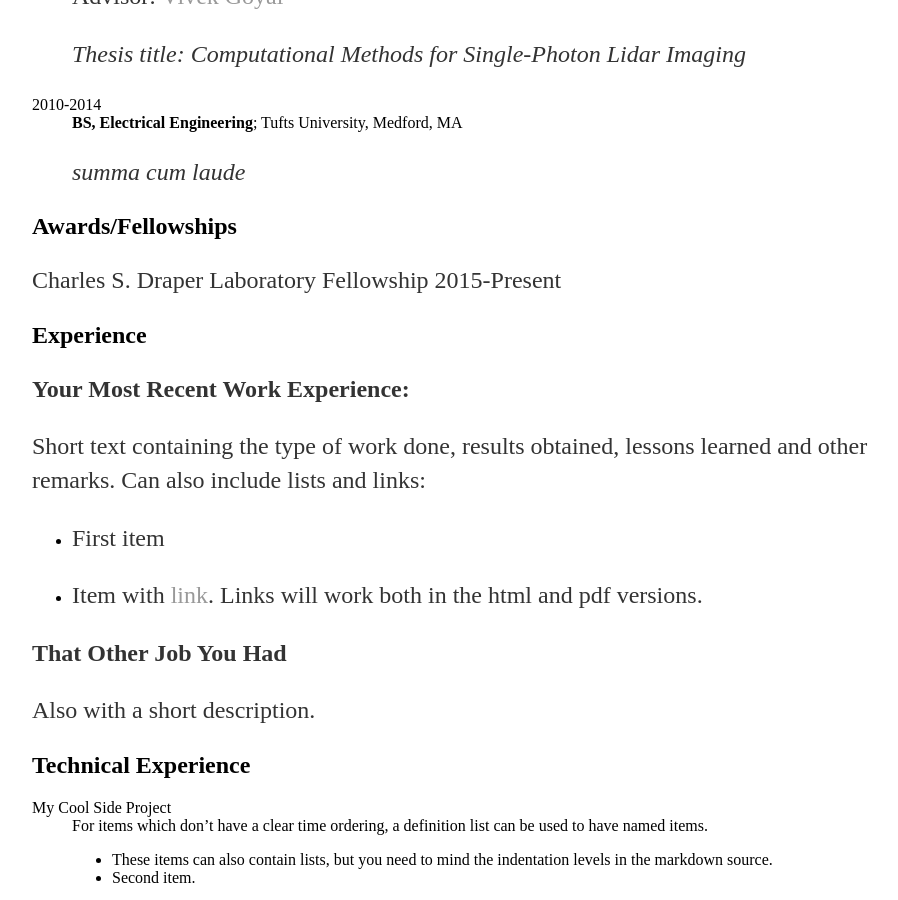
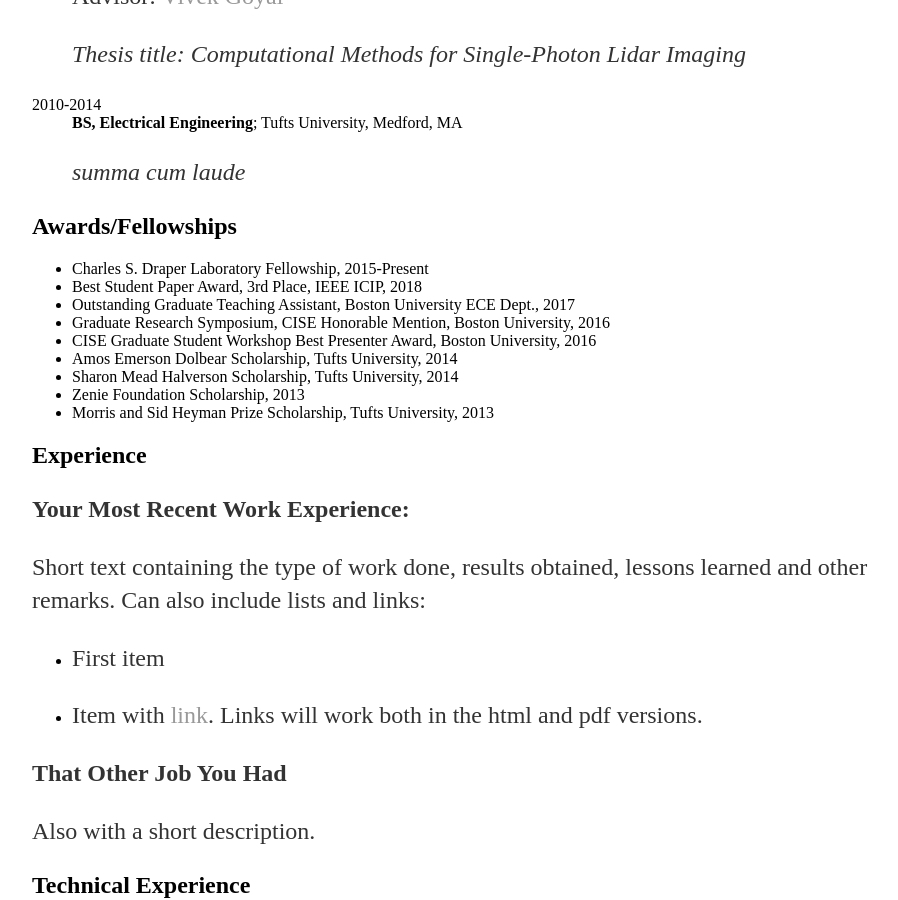
Before and after one commit to joshrapp1/joshrapp1.github.io, a Jekyll site: the page built from cv/index.md, in a window 1280 px wide and 900 px high, scrolled down 441 px. Shown: the whole window, without its empty margins (160-1058 px from the left). Built offline with Jekyll 4.4.1, drawn with Linux system fonts in a browser that asks for light colours; our own code applies the rules of GitHub Pages for plain Markdown files.

Commit message:
Update index.md

```diff
--- a/cv/index.md
+++ b/cv/index.md
@@ -24,8 +24,15 @@ Education
 Awards/Fellowships
 ------------------
 
-Charles S. Draper Laboratory Fellowship 2015-Present
-
+* Charles S. Draper Laboratory Fellowship, 2015-Present
+* Best Student Paper Award, 3rd Place, IEEE ICIP, 2018
+* Outstanding Graduate Teaching Assistant, Boston University ECE Dept., 2017
+* Graduate Research Symposium, CISE Honorable Mention, Boston University, 2016
+* CISE Graduate Student Workshop Best Presenter Award, Boston University, 2016
+* Amos Emerson Dolbear Scholarship, Tufts University, 2014
+* Sharon Mead Halverson Scholarship, Tufts University, 2014
+* Zenie Foundation Scholarship, 2013
+* Morris and Sid Heyman Prize Scholarship, Tufts University, 2013
 
 Experience
 ----------
```
